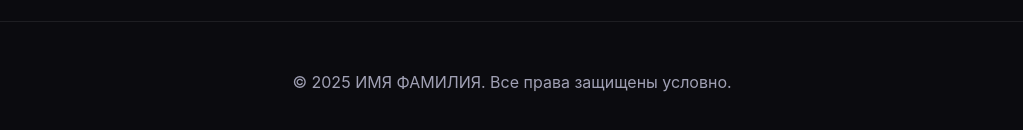
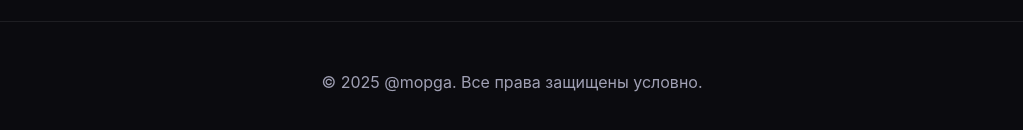
Before and after one commit to mopga/mopga.github.io, a plain HTML site: page index.html in a window 1280 px wide. Shown: the part 4304-4434 px from the top of the page, without its empty margins (128-1151 px from the left). Drawn offline with Linux system fonts and the light colour scheme.

Commit message:
Update index.html

```diff
--- a/index.html
+++ b/index.html
@@ -215,7 +215,7 @@
 
     <footer class="site-footer">
         <div class="container">
-            <p>© <span id="year"></span> ИМЯ ФАМИЛИЯ. Все права защищены условно.</p>
+            <p>© <span id="year"></span> @mopga. Все права защищены условно.</p>
         </div>
     </footer>
 
```
